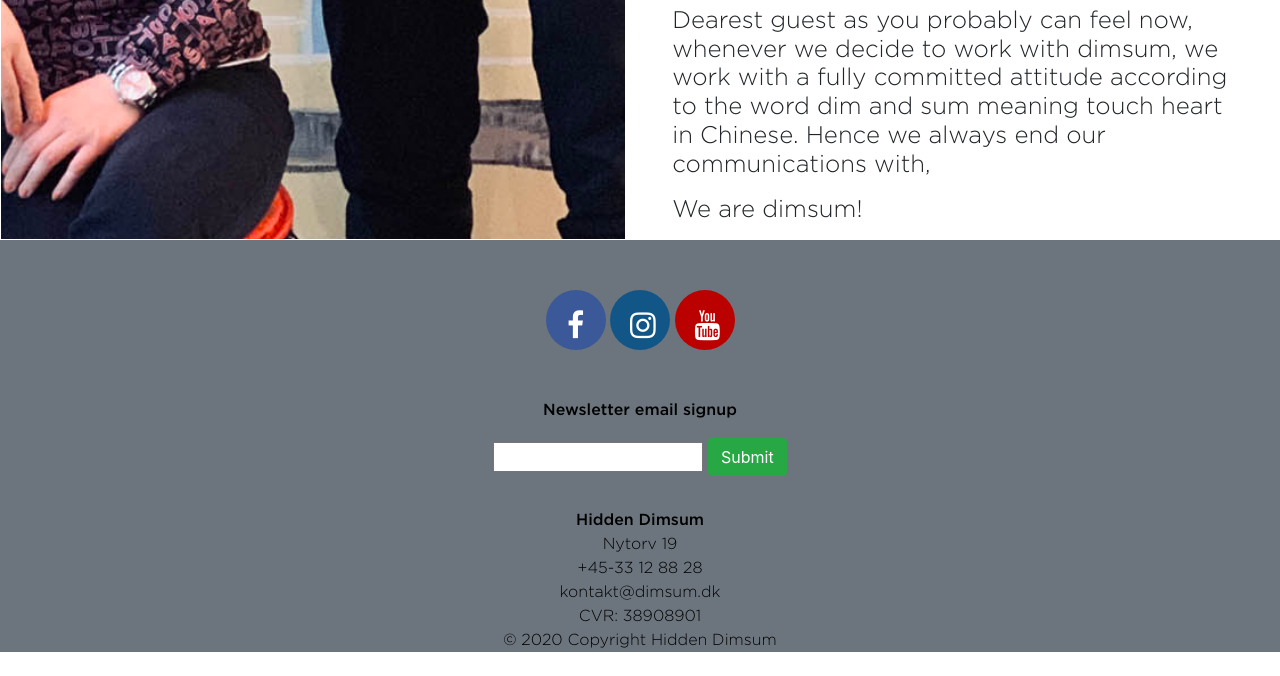
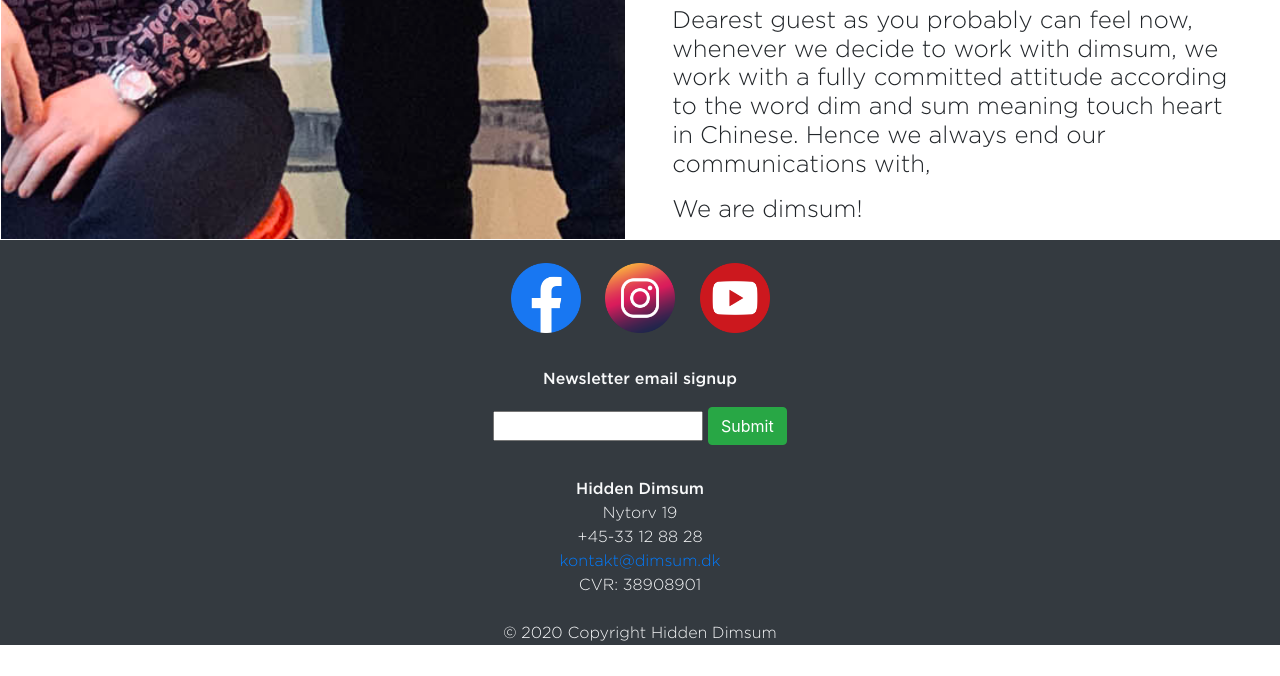
Before and after one commit to JianDk/HD_website, a Django app: page / in a window 1280 px wide. Shown: the part 3021-3697 px from the top of the page. After the commit the page ends 3666 px from the top, so only its background shows below. Run offline with Django 3.2, Linux system fonts and the light colour scheme; parts of the project's set-up code (start-up, migrations or seed data) failed here and were passed over; some libraries are stand-ins or nearby versions.

Commit message:
footer update

```diff
--- a/website/index/views.py
+++ b/website/index/views.py
@@ -80,6 +80,9 @@ class indexPage(View):
         coverTitle1 = 'We are dimsum!',
         coverTitle2 = 'at',
         coverTitle3 = 'HIDDEN DIMSUM',
+        instagramLink = 'https://www.instagram.com/hiddendimsum/?hl=da',
+        youtubeLink = 'https://www.youtube.com/channel/UC-ryuXvGrMK2WQHBDui2lxw',
+        facebookLink = 'https://www.facebook.com/hiddendimsum/',
         emailSignUpForm = self.emailSignupForm,
         shopTitle = 'Hidden Dimsum',
         addressStreet = 'Nytorv 19',
--- a/website/static/landingPage.css
+++ b/website/static/landingPage.css
@@ -215,55 +215,27 @@
   font-weight: bold;
 }
 
-/*Footer social media icons*/
-
-.fa {
-  padding: 20px;
-  font-size: 30px;
-  width: 60px;
-  height: 60px;
-  text-align: center;
-  text-decoration: none;
-  border-radius: 30px;
-  margin-top: 50px;
-}
-
-/* Style all font awesome icons */
-
-/* Add a hover effect if you want */
-.fa:hover {
-  opacity: 0.7;
-}
-
-/* Social media icons */
-.fa-facebook {
-  background: #3B5998;
-  color: white;
-}
-
-.fa-instagram {
-  background: #125688;
-  color: white;
-}
-
-.fa-youtube {
-  background: #bb0000;
-  color: white;
+/*Footer social and media icons*/
+.socialMediaIcon {
+  width: 90px;
+  height: auto;
+  padding: 10px;
 }
 
 /*News letter sign up*/
+#footerMain {
+  padding-top: 1%;
+
+}
 
 #signUpEmailTitle {
-  color: black;
   font-family: hdFont;
 }
 
 #emailStatusMsg {
-  color: black;
   font-family: hdFont;
 }
 
 #footerAddress {
-  color: black;
   font-family: hdFont;
 }
--- a/website/templates/index.html
+++ b/website/templates/index.html
@@ -7,7 +7,6 @@
     <meta name="viewport" content="width=device-width, initial-scale=1">
     <link rel="stylesheet" href="{% static 'bootstrap/css/bootstrap.min.css' %}">
     <!--social media icons-->
-    <link rel="stylesheet" href="https://cdnjs.cloudflare.com/ajax/libs/font-awesome/4.7.0/css/font-awesome.min.css">
     <link rel="stylesheet" type="text/css" href={% static 'landingPage.css'%}>
     <link rel="stylesheet" type="text/css" href={% static 'hd2900.css'%}>
     <title>Hidden Dimsum - Dimsum in Copenhagen</title>
--- a/website/templates/mainFooter.html
+++ b/website/templates/mainFooter.html
@@ -1,16 +1,21 @@
 {% load static %}
-<section id = "anchor-mainContact">
-  <footer class="bg-light text-center text-white">
-    <div class="container-fluid bg-secondary" id="footerMain">
+<section id ="anchor-mainContact">
+  <footer class="bg-dark text-light text-center">
+    <div class="container-fluid" id="footerMain">
+
       <!--Social media icons-->
-      <section class="mb-4">
-        <a href="{{ facebookLink }}" target="_blank" class="fa fa-facebook"></a>
-        <a href="{{ instagramLink }}" target="_blank" class="fa fa-instagram"></a>
-        <a href="{{ youtubeLink }}" class="fa fa-youtube"></a>
-      </section>
+      <a href="{{ facebookLink }}" target="_blank">
+        <img src={% static 'media/facebookIcon.png' %} class="socialMediaIcon" alt="Hidden Dimsum Facebook profile">
+      </a>
+      <a href="{{ instagramLink }}" target="_blank">
+        <img src={% static 'media/instagramIcon.png' %} class="socialMediaIcon" alt="Hidden Dimsum Instragram profile">
+      </a>
+      <a href="{{ youtubeLink }}" target="_blank">
+        <img src={% static 'media/youtubeIcon.png' %} class="socialMediaIcon" alt="Hidden Dimsum Youtube profile">
+      </a>
+
 
       <!--News letter subscription form-->
-      <section class="">
       <!--Grid row-->
       <div class="row d-flex justify-content-center">
         <!--Grid column email newsletter subscription-->
@@ -38,7 +43,7 @@
           </p>
         </div>
       </div>
-      </section>
+
 
       <section class="mb-4" id="footerAddress">
         <p>
@@ -47,9 +52,10 @@
           <br>
           {{ addressPhone }}
           <br>
-          {{ addressEmail }}
+          <a href="mailto:kontakt@dimsum.dk">{{ addressEmail }}</a>
           <br>
           {{ addressCVR }}
+          <br>
           <br>
           © 2020 Copyright Hidden Dimsum
 
```
Also changed, not shown: website/static/media/facebookIcon.png (added), website/static/media/instagramIcon.png (added), website/static/media/youtubeIcon.png (added). Lines whose indentation alone changed are shown as unchanged.
